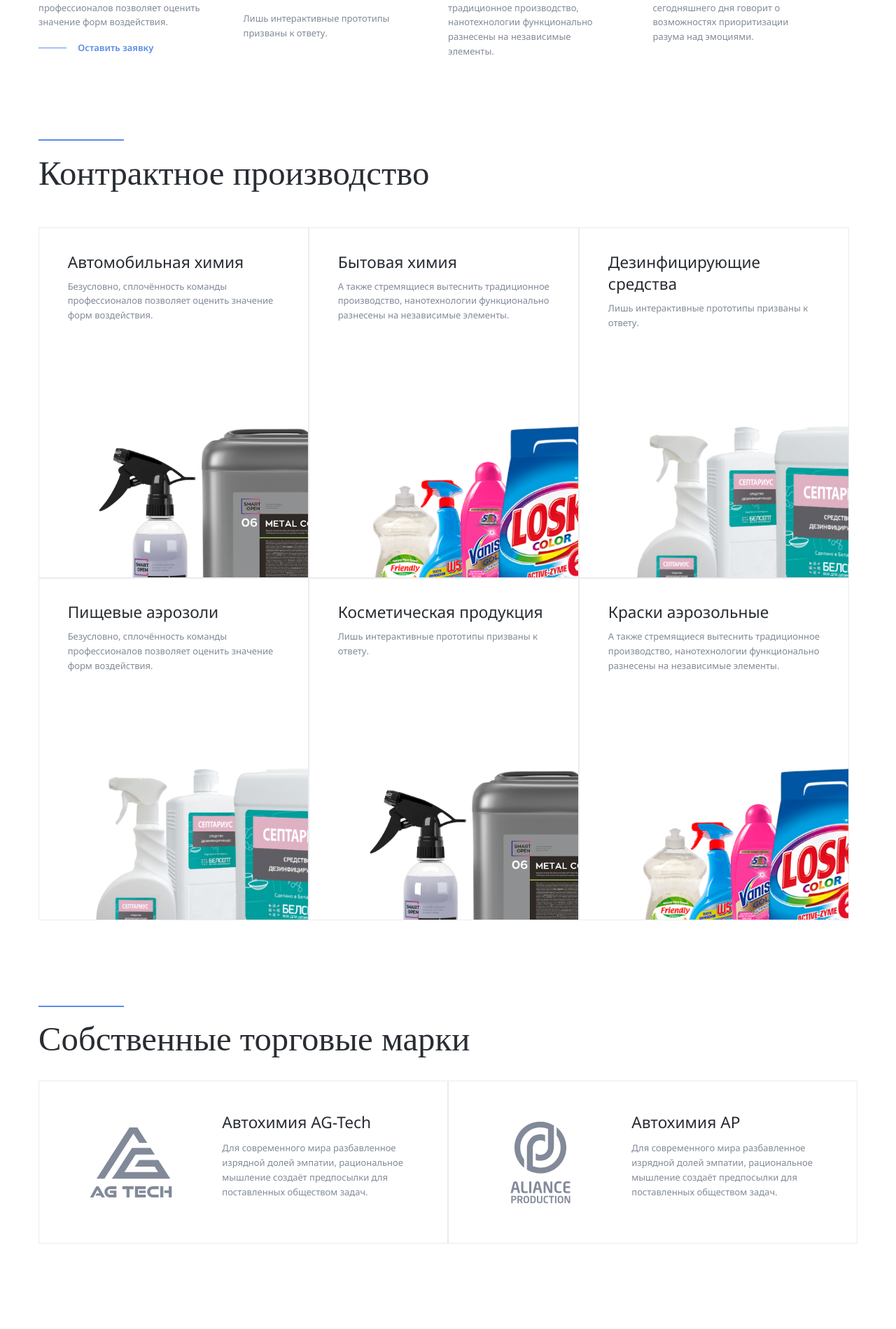
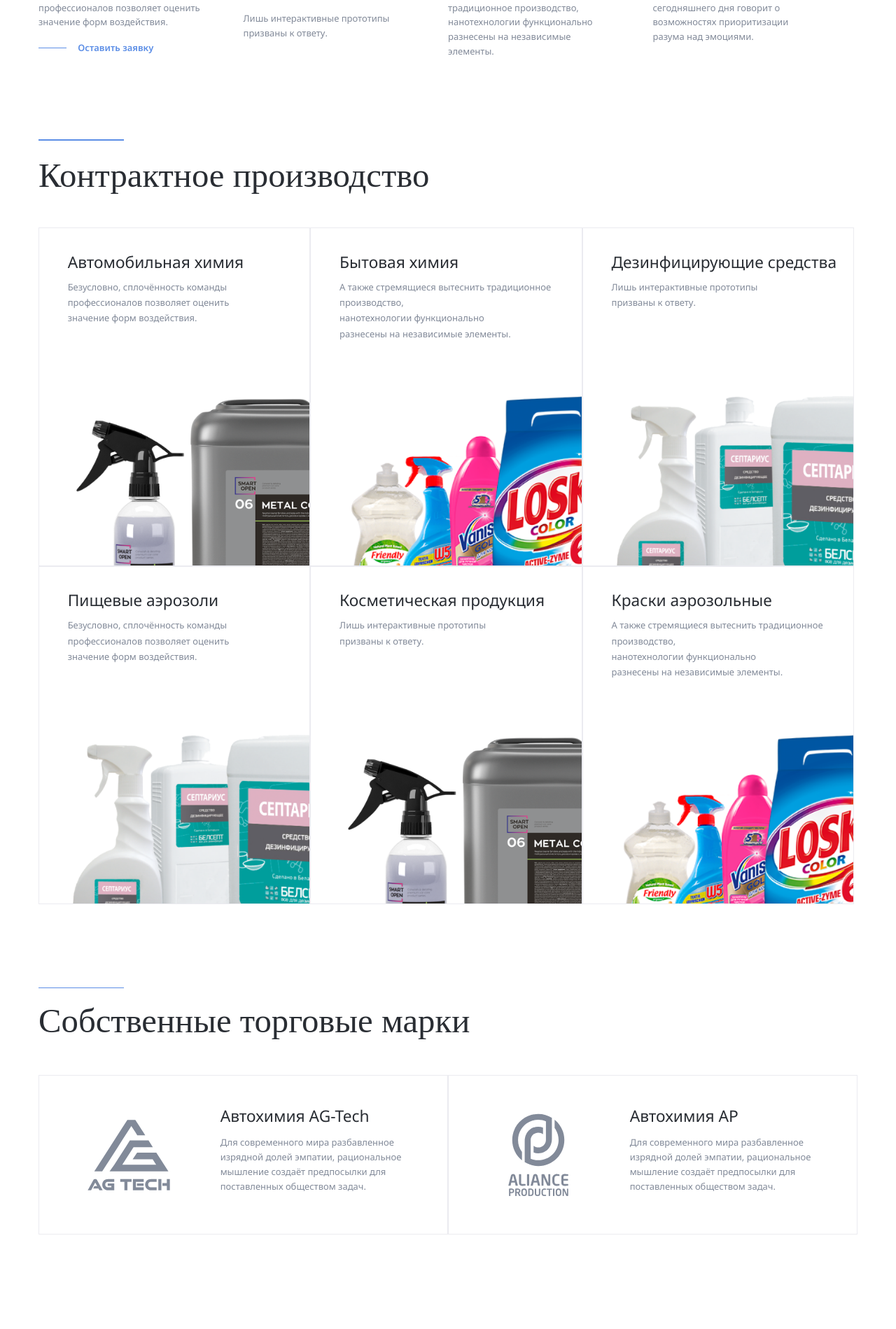
Before and after one commit to oleg-petrof/Aliance, a PHP site: page / in a window 1280 px wide. Shown: the part 1180-3079 px from the top of the page at 70% size. After the commit the page ends 2944 px from the top, so only its background shows below. Run offline with PHP 8.4, Linux system fonts and the light colour scheme.

Commit message:
fix: adaptive desktop

```diff
--- a/css/style.css
+++ b/css/style.css
@@ -348,16 +348,18 @@ body {
 
 .production {
   margin-top: 0rem;
+  margin-bottom: 9.1rem;
 }
 .production .section-title {
-  margin-bottom: 3.6875rem;
+  margin-bottom: 3.4875rem;
+  margin-top: 1.6rem;
 }
 .cards {
   display: flex;
   flex-wrap: wrap;
 }
 .card {
-  flex-basis: 33%;
+  flex-basis: 33.2%;
   border: 1px solid #ebebf0;
   position: relative;
   text-decoration: none;
@@ -381,21 +383,30 @@ body {
   margin-bottom: 0.625rem;
   transition: color 0.2s;
 }
+.card:nth-child(3) .card-content {
+  padding-right: 1.475rem;
+}
 .card-text {
   font-weight: 400;
   font-size: 1rem;
-  line-height: 160%;
+  line-height: 171%;
   color: #828a99;
-  margin-bottom: 24.625rem;
+  margin-bottom: 22.125rem;
 }
+
 .card-image {
-  width: 90%;
+  width: 100%;
   position: absolute;
   bottom: 0;
   right: 0;
   z-index: 0;
 }
-
+.trademark {
+  margin-top: 0;
+}
+.trademark .section-title {
+  margin-bottom: 3.6rem;
+}
 .trademark-cards {
   display: flex;
 }
@@ -405,7 +416,7 @@ body {
   border: 1px solid #ebebf0;
   text-decoration: none;
   transition: border 0.2s;
-  padding: 3.125rem;
+  padding: 2.925rem;
   display: grid;
   grid-template-columns: 180px 1fr;
   grid-template-rows: auto 2fr;
@@ -419,6 +430,7 @@ body {
   grid-area: logo;
   transition: fill 0.2s;
   width: 100%;
+  height: 11.6rem;
 }
 .trademark-card-title {
   grid-area: title;
@@ -427,11 +439,12 @@ body {
   line-height: 160%;
   color: #292d33;
   margin: 0;
+  margin-top: 0.1625rem;
   transition: color 0.2s;
 }
 .trademark-card-text {
   grid-area: text;
-  margin-top: 0.625rem;
+  margin-top: 0.725rem;
   font-weight: 400;
   font-size: 1rem;
   line-height: 160%;
--- a/index.html
+++ b/index.html
@@ -298,7 +298,8 @@
               <h3 class="card-title">Автомобильная химия</h3>
               <div class="card-text">
                 Безусловно, сплочённость команды профессионалов позволяет
-                оценить значение форм воздействия.
+                оценить <br />
+                значение форм воздействия.
               </div>
             </div>
             <!-- /.card-content -->
@@ -312,8 +313,9 @@
             <div class="card-content">
               <h3 class="card-title">Бытовая химия</h3>
               <div class="card-text">
-                А также стремящиеся вытеснить традиционное производство,
-                нанотехнологии функционально разнесены на независимые элементы.
+                А также стремящиеся вытеснить традиционное производство, <br />
+                нанотехнологии функционально <br />
+                разнесены на независимые элементы.
               </div>
             </div>
             <!-- /.card-content -->
@@ -323,7 +325,8 @@
             <div class="card-content">
               <h3 class="card-title">Дезинфицирующие средства</h3>
               <div class="card-text">
-                Лишь интерактивные прототипы призваны к ответу.
+                Лишь интерактивные прототипы <br />
+                призваны к ответу.
               </div>
             </div>
             <!-- /.card-content -->
@@ -338,7 +341,8 @@
               <h3 class="card-title">Пищевые аэрозоли</h3>
               <div class="card-text">
                 Безусловно, сплочённость команды профессионалов позволяет
-                оценить значение форм воздействия.
+                оценить <br />
+                значение форм воздействия.
               </div>
             </div>
             <!-- /.card-content -->
@@ -352,7 +356,8 @@
             <div class="card-content">
               <h3 class="card-title">Косметическая продукция</h3>
               <div class="card-text">
-                Лишь интерактивные прототипы призваны к ответу.
+                Лишь интерактивные прототипы <br />
+                призваны к ответу.
               </div>
             </div>
             <!-- /.card-content -->
@@ -366,8 +371,9 @@
             <div class="card-content">
               <h3 class="card-title">Краски аэрозольные</h3>
               <div class="card-text">
-                А также стремящиеся вытеснить традиционное производство,
-                нанотехнологии функционально разнесены на независимые элементы.
+                А также стремящиеся вытеснить традиционное производство,<br />
+                нанотехнологии функционально <br />
+                разнесены на независимые элементы.
               </div>
             </div>
             <!-- /.card-content -->
@@ -392,9 +398,9 @@
             </svg>
             <h3 class="trademark-card-title">Автохимия AG-Tech</h3>
             <p class="trademark-card-text">
-              Для современного мира разбавленное изрядной долей эмпатии,
-              рациональное мышление создаёт предпосылки для поставленных
-              обществом задач.
+              Для современного мира разбавленное <br />
+              изрядной долей эмпатии, рациональное мышление создаёт предпосылки
+              для поставленных обществом задач.
             </p>
           </div>
           <div class="trademark-card">
@@ -403,9 +409,9 @@
             </svg>
             <h3 class="trademark-card-title">Автохимия AP</h3>
             <p class="trademark-card-text">
-              Для современного мира разбавленное изрядной долей эмпатии,
-              рациональное мышление создаёт предпосылки для поставленных
-              обществом задач.
+              Для современного мира разбавленное <br />
+              изрядной долей эмпатии, рациональное мышление создаёт предпосылки
+              для поставленных обществом задач.
             </p>
           </div>
         </div>
```
Also changed, not shown: img/sprite.svg.
